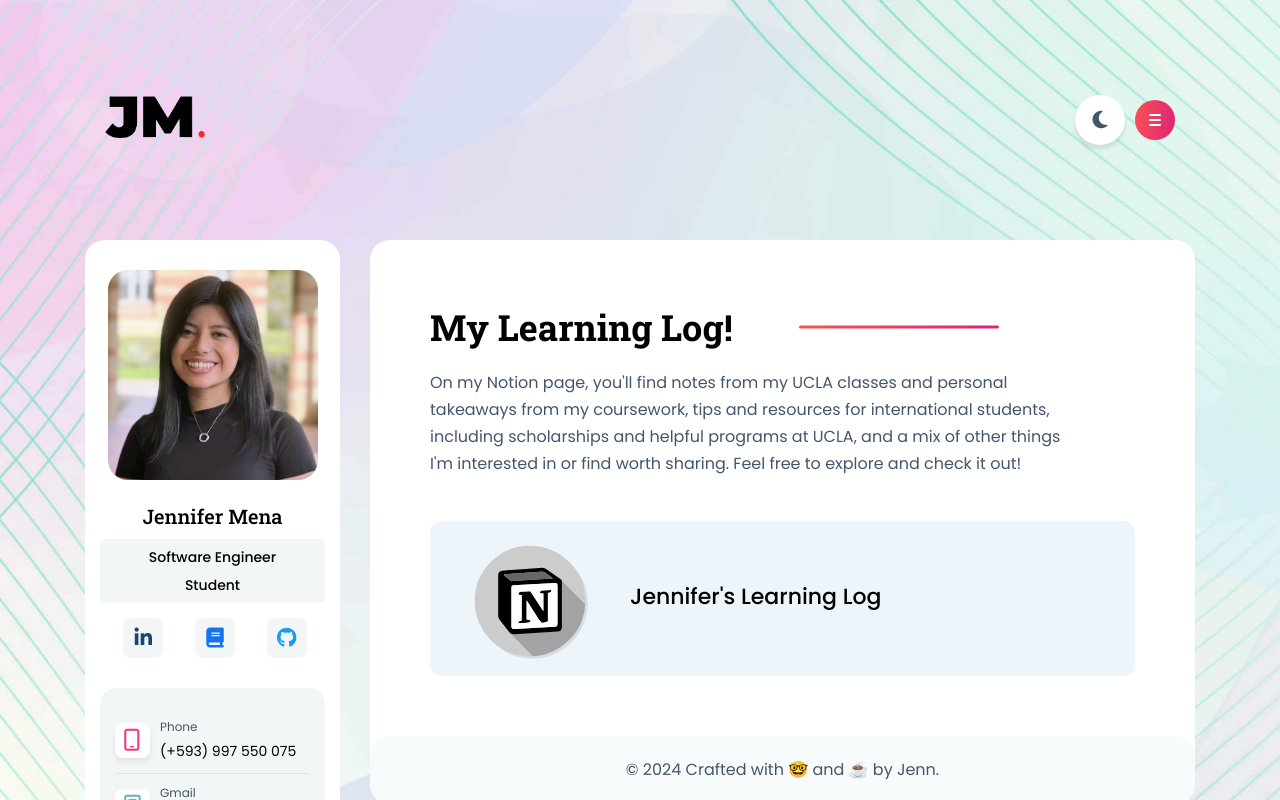
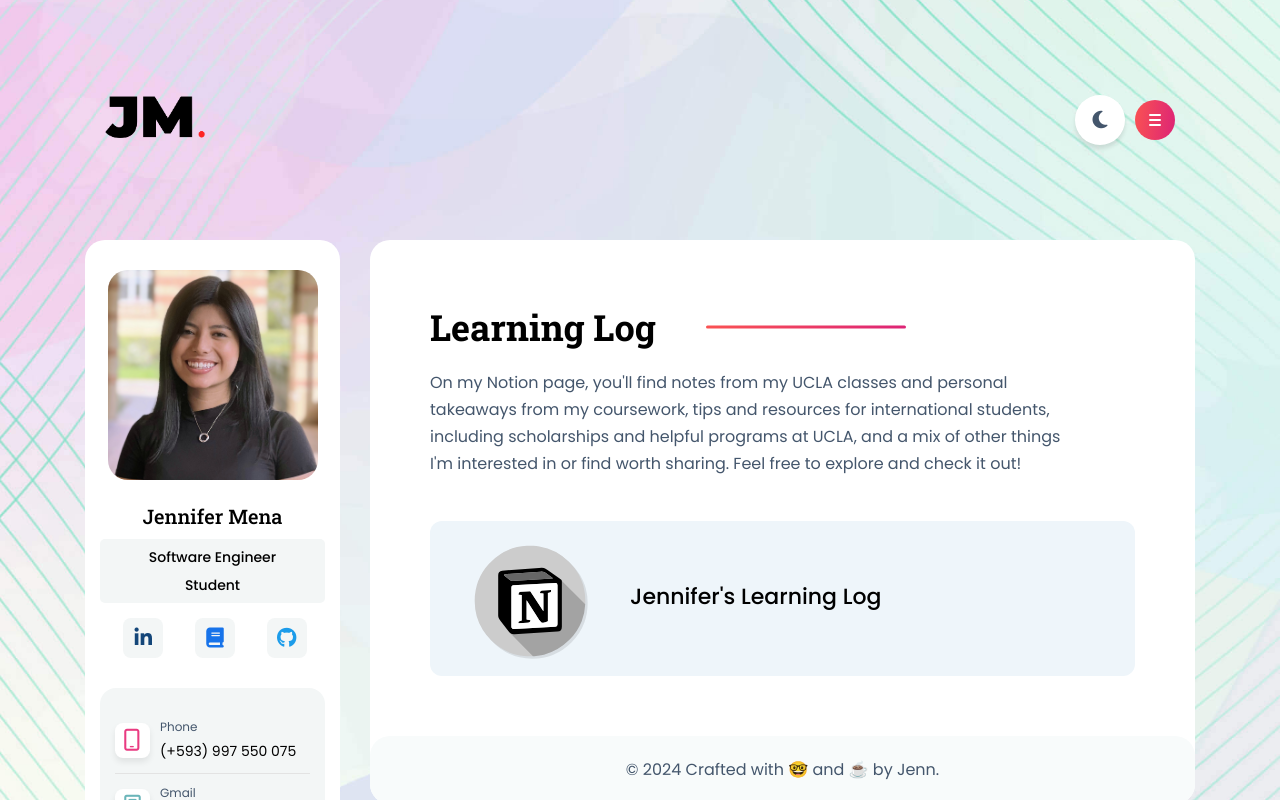
Before and after one commit to JennMena/personalweb, a Next.js app: page /notes in a window 1280 px wide. Built offline with nearby package versions, Linux system fonts and the light colour scheme.

Commit message:
Update IntroNotion.jsx

```diff
--- a/components/homes/blogs/IntroNotion.jsx
+++ b/components/homes/blogs/IntroNotion.jsx
@@ -14,7 +14,7 @@ export default function AboutOne() {
       <div className="bostami-page-content-wrap">
         <div className="section-wrapper pl-60 pr-60 pt-60">
           <div className="bostami-page-title-wrap mb-15">
-            <h2 className="page-title">My Learning Log!</h2>
+            <h2 className="page-title"> Learning Log</h2>
             <p>{notion.descOne}</p>
           </div>
         </div>
```
